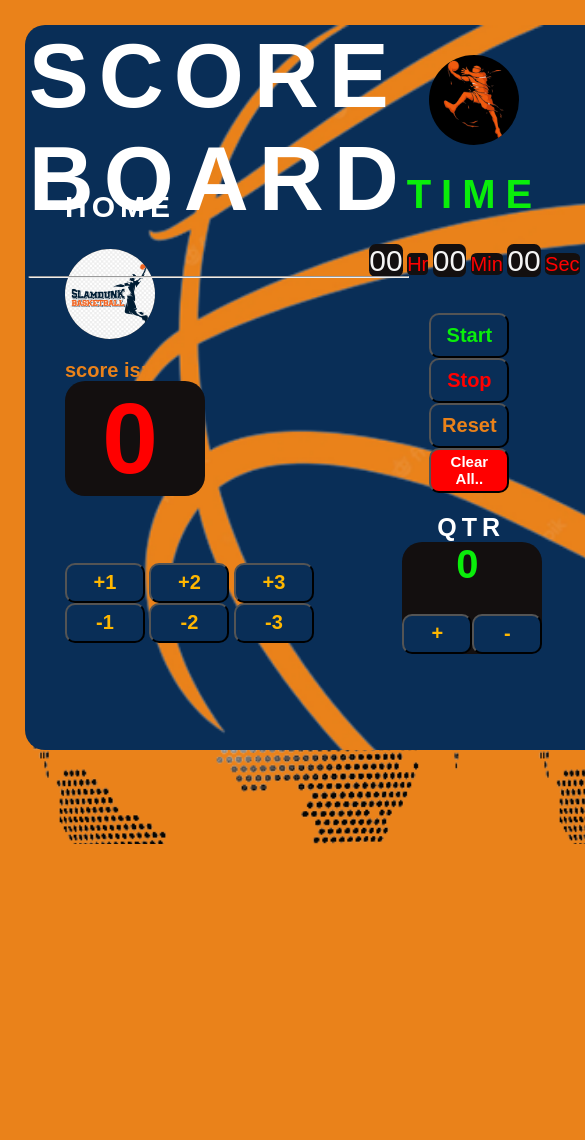
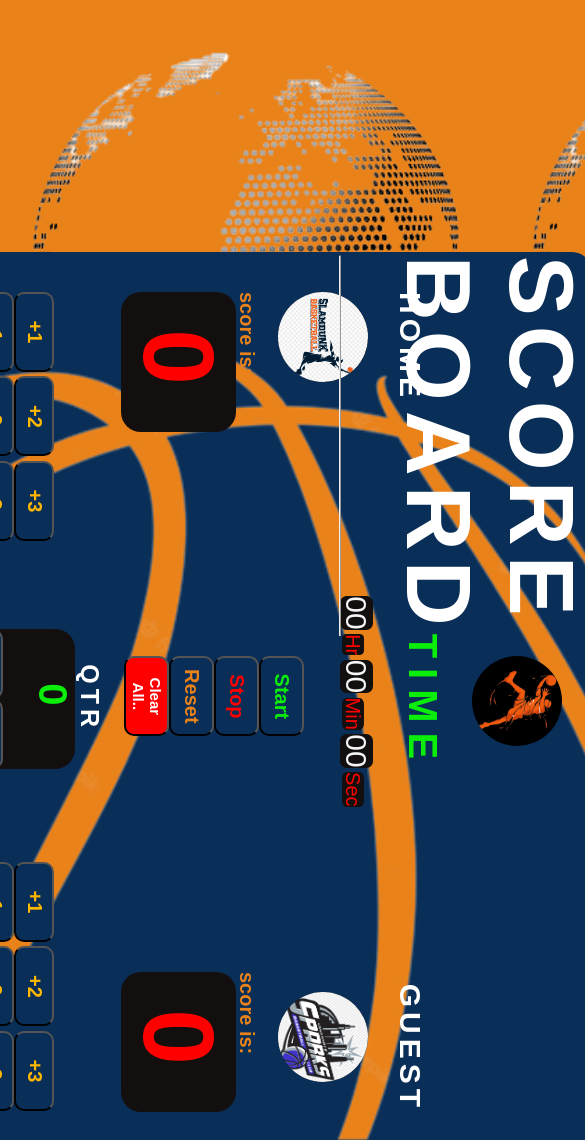
Before and after one commit to lakide/sore-counter, a plain HTML site: page index.html in a window 390 px wide. Shown: the top 1140 px of the page, 585 px wide, since content can reach past the window. Before the commit the page ends 844 px from the top, so only its background shows below. Drawn offline with Linux system fonts and the light colour scheme; a small style sheet from the web is missing.

Commit message:
moblie screen

```diff
--- a/index.css
+++ b/index.css
@@ -6,6 +6,14 @@ body {
     background-image:url(glove.png) ;
     /* background-repeat: no-repeat; */
     background-size: 500px;
+
+}
+
+@media only screen and (max-width : 500px) {
+    body{
+        transform: rotate(90deg);
+    }
+
 
 }
 /* .logo{
```
